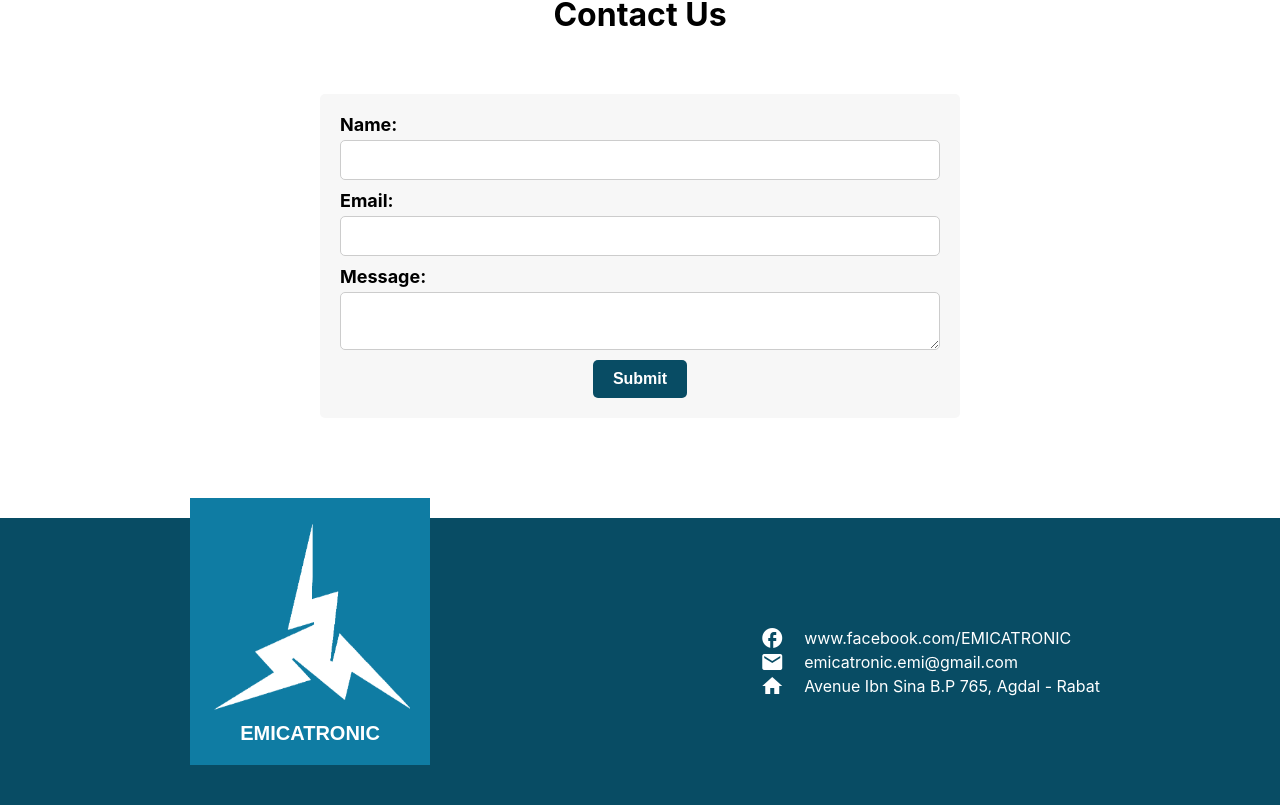
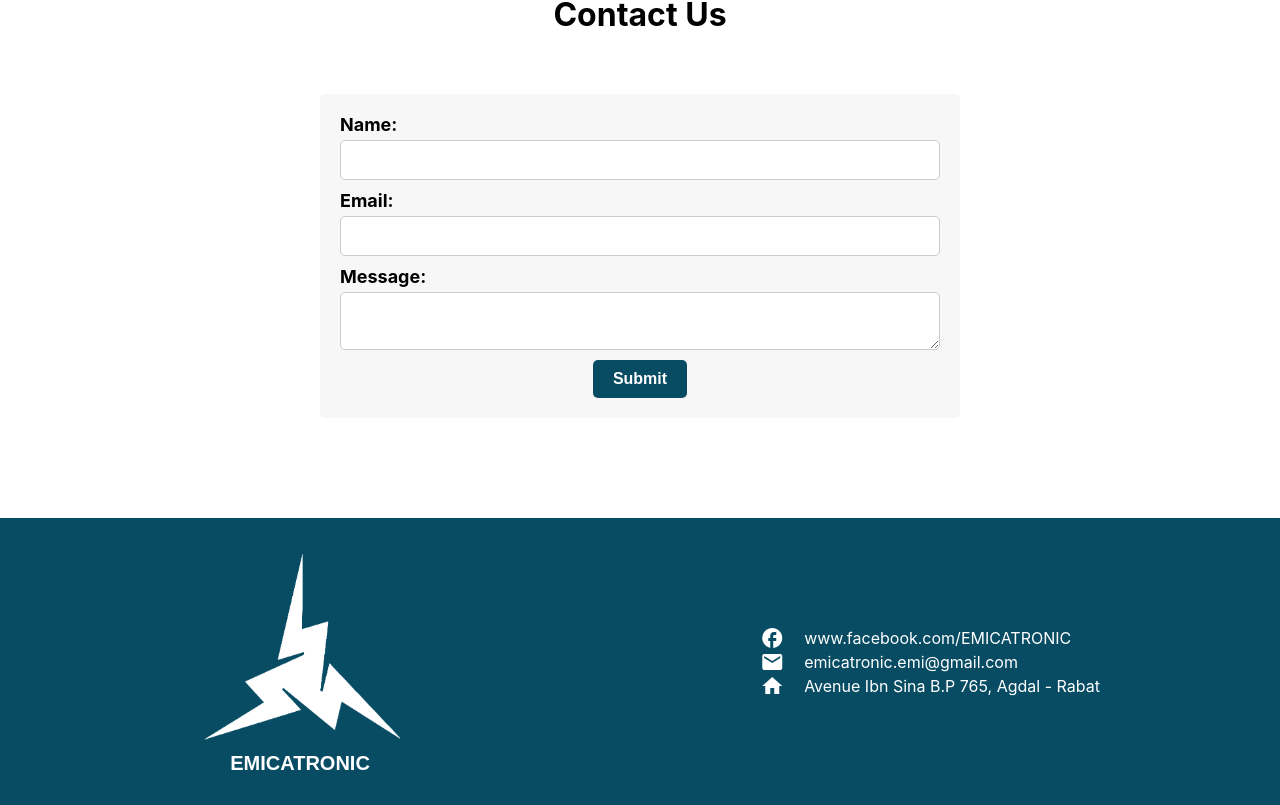
Before and after one commit to AbderafieChairi/emipage, a React (Create React App) app: page / in a window 1280 px wide. Shown: the part 3313-4118 px from the top of the page. Built offline with nearby package versions, Linux system fonts and the light colour scheme.

Commit message:
test action

```diff
--- a/src/components/Footer/Footer.css
+++ b/src/components/Footer/Footer.css
@@ -13,11 +13,8 @@
 .footer-img-container{
     position: relative;
     /* transform: rotate(-20deg); */
-    background-color: #0f7ca3;
     width: max-content;
     padding: 20px;
-    top: -30px;
-    left: 10px;
 }
 .center{
     display: flex;
```
Also changed, not shown: src/components/Footer/Footer.tsx (line endings or trailing spaces).
